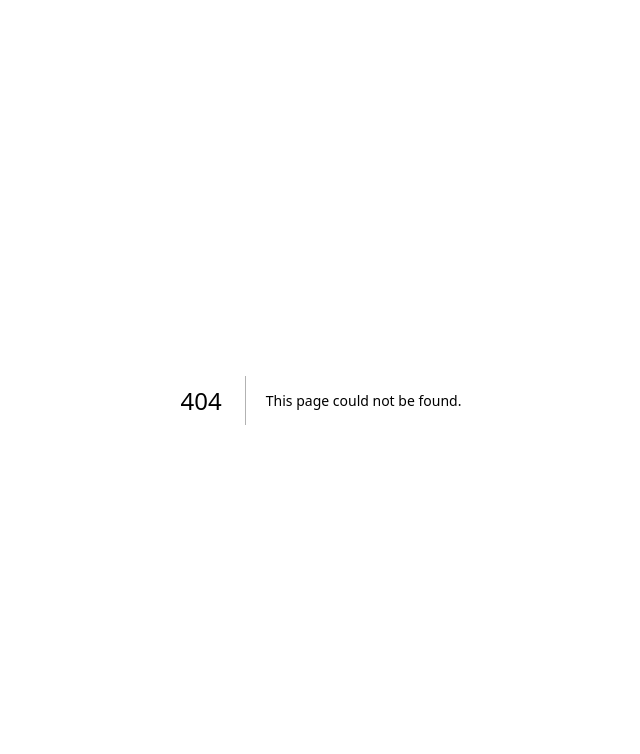
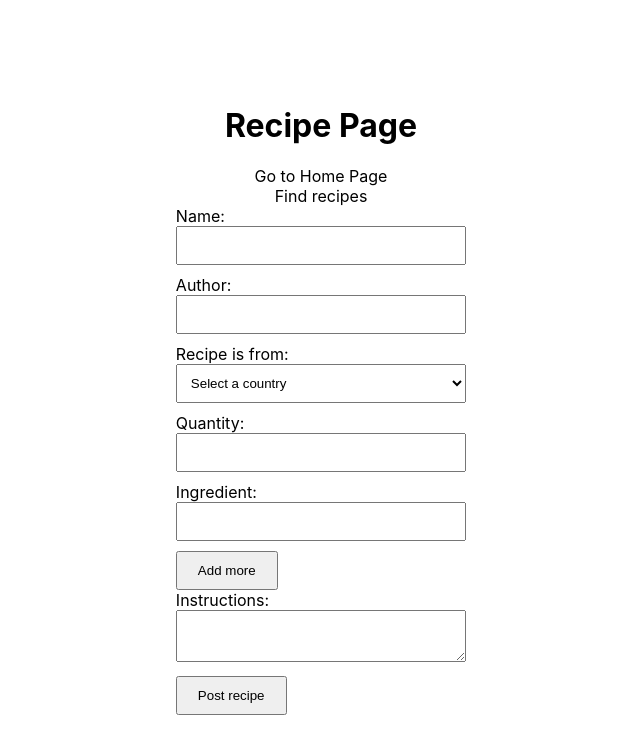
Before and after one commit to janibehm/recipe-radar, a Next.js app: page /addRecipe in a window 1280 px wide. Before the commit this address had no page. Shown: the top 754 px of the page, without its empty margins (319-959 px from the left). Built offline with nearby package versions, Linux system fonts and the light colour scheme.

Commit message:
posting new object to recipes array in addRecipe.js

```diff
--- a/db.json
+++ b/db.json
@@ -1,10 +1,22 @@
 {
-  "recipes": {
-    "name": "Mössö",
-    "author": "Muumi",
-    "country": "Country 1",
-    "quantity": "1 dl",
-    "ingredient": "milk",
-    "instructions": "shake and bake till it's done."
-  }
+  "recipes": [
+    {
+      "name": "Chocolate Suprise",
+      "author": "Muumi",
+      "country": "Country 1",
+      "quantity": "1",
+      "ingredient": "Chocolate",
+      "instructions": "Take chocolate in your hand and put it in your mouth.",
+      "id": 1
+    },
+    {
+      "name": "Tipsy",
+      "author": "Muumi",
+      "country": "Country 2",
+      "quantity": "1 l",
+      "ingredient": "Wine",
+      "instructions": "Drink.",
+      "id": 2
+    }
+  ]
 }
--- /dev/null
+++ b/pages/addRecipe.js
@@ -0,0 +1,175 @@
+import Link from 'next/link';
+import { useState } from 'react';
+import styles from '../styles/recipe.module.css';
+import axios from 'axios';
+
+const countries = [
+  'Country 1',
+  'Country 2',
+  'Country 3',
+  // Add more countries to the list
+];
+
+const RecipePage = () => {
+  const [recipes,setRecipes] = useState('');
+  const [name, setName] = useState('');
+  const [author, setAuthor] = useState('');
+  const [country, setCountry] = useState('');
+  const [quantity, setQuantity] = useState('');
+  const [ingredient, setIngredient] = useState('');
+  const [instructions, setInstructions] = useState('');
+
+  const handleNameChange = (event) => {
+    setName(event.target.value);
+  };
+
+  const handleAuthorChange = (event) => {
+    setAuthor(event.target.value);
+  };
+
+  const handleCountryChange = (event) => {
+    setCountry(event.target.value);
+  };
+
+  const handleQuantityChange = (event) => {
+    setQuantity(event.target.value);
+  };
+
+  const handleIngredientChange = (event) => {
+    setIngredient(event.target.value);
+  };
+
+  const handleInstructionsChange = (event) => {
+    setInstructions(event.target.value);
+  };
+
+  const handleSubmit = async (event) => {
+    event.preventDefault();
+    console.log('Form submitted:', {
+      name,
+      author,
+      country,
+      quantity,
+      ingredient,
+      instructions,
+    });
+
+    const newRecipe = {
+      name,
+      author,
+      country,
+      quantity,
+      ingredient,
+      instructions,
+    };
+
+    setRecipes(...recipes,newRecipe)
+
+    try {
+      const response = await axios.post('http://localhost:4000/recipes', newRecipe);
+      console.log('Recipe posted:', response.data);
+    } catch (error) {
+      console.error('Failed to post recipe:', error);
+    }
+  };
+  return (
+    <div className={styles.container}>
+      <h1>Recipe Page</h1>
+      <Link href="/">Go to Home Page</Link>
+      <Link href="/recipes">Find recipes</Link>
+
+        <form onSubmit={handleSubmit}>
+          <div>
+            <label htmlFor="name">Name:</label>
+            <input required
+              type="text"
+              id="name"
+              value={name}
+              onChange={handleNameChange}
+            />
+          </div>
+
+          <div>
+            <label htmlFor="author">Author:</label>
+            <input required
+              type="text"
+              id="author"
+              value={author}
+              onChange={handleAuthorChange}
+            />
+          </div>
+
+          <div>
+            <label htmlFor="country">Recipe is from:</label>
+            <select required
+              id="country"
+              value={country}
+              onChange={handleCountryChange}
+            >
+              <option value="">Select a country</option>
+              {countries.map((country) => (
+                <option value={country} key={country}>
+                  {country}
+                </option>
+              ))}
+            </select>
+          </div>
+
+          <div>
+            <label htmlFor="quantity">Quantity:</label>
+            <input required
+              type="text"
+              id="quantity"
+              value={quantity}
+              onChange={handleQuantityChange}
+            />
+          </div>
+
+          <div>
+            <label htmlFor="ingredient">Ingredient:</label>
+            <input required
+              type="text"
+              id="ingredient"
+              value={ingredient}
+              onChange={handleIngredientChange}
+            />
+          </div>
+
+          <div>
+            <button type="button">Add more</button>
+          </div>
+
+          <div>
+            <label htmlFor="instructions">Instructions:</label>
+            <textarea
+              id="instructions"
+              value={instructions}
+              onChange={handleInstructionsChange}
+            />
+          </div>
+
+          <div>
+            <button type="submit">Post recipe</button>
+</div>
+</form>
+   <div>
+      {recipes.length > 0 &&
+        recipes.map((recipe, index) => {
+          return (
+            <div key={index}>
+              <h2>{recipe.name}</h2>
+              <p>{recipe.author}</p>
+              <p>{recipe.country}</p>
+              <p>{recipe.quantity}</p>
+              <p>{recipe.ingredient}</p>
+              <p>{recipe.instructions}</p>
+            </div>
+          );
+        })}
+    </div>
+  </div>
+
+);
+};
+
+export default RecipePage;
```
Also changed, not shown: pages/index.js (+3 -15 lines), pages/recipes.js (+20 -145 lines).
